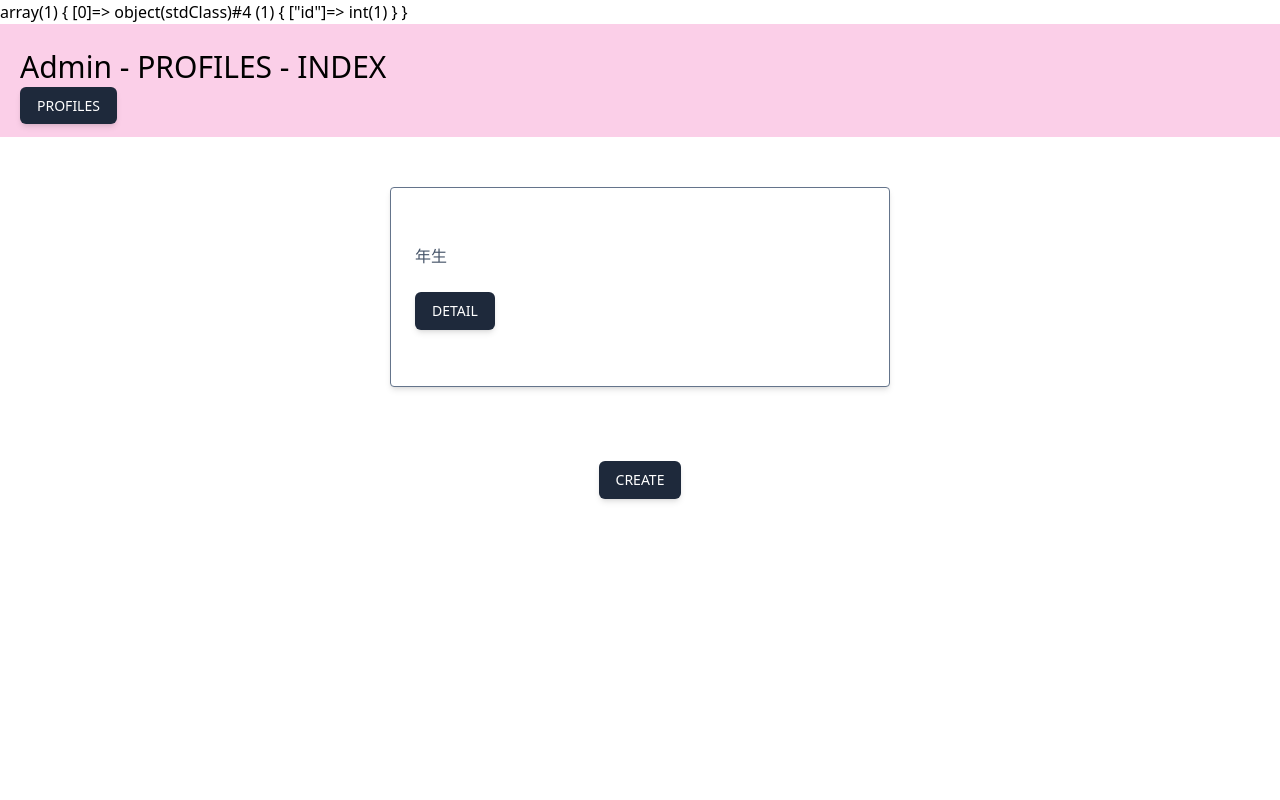
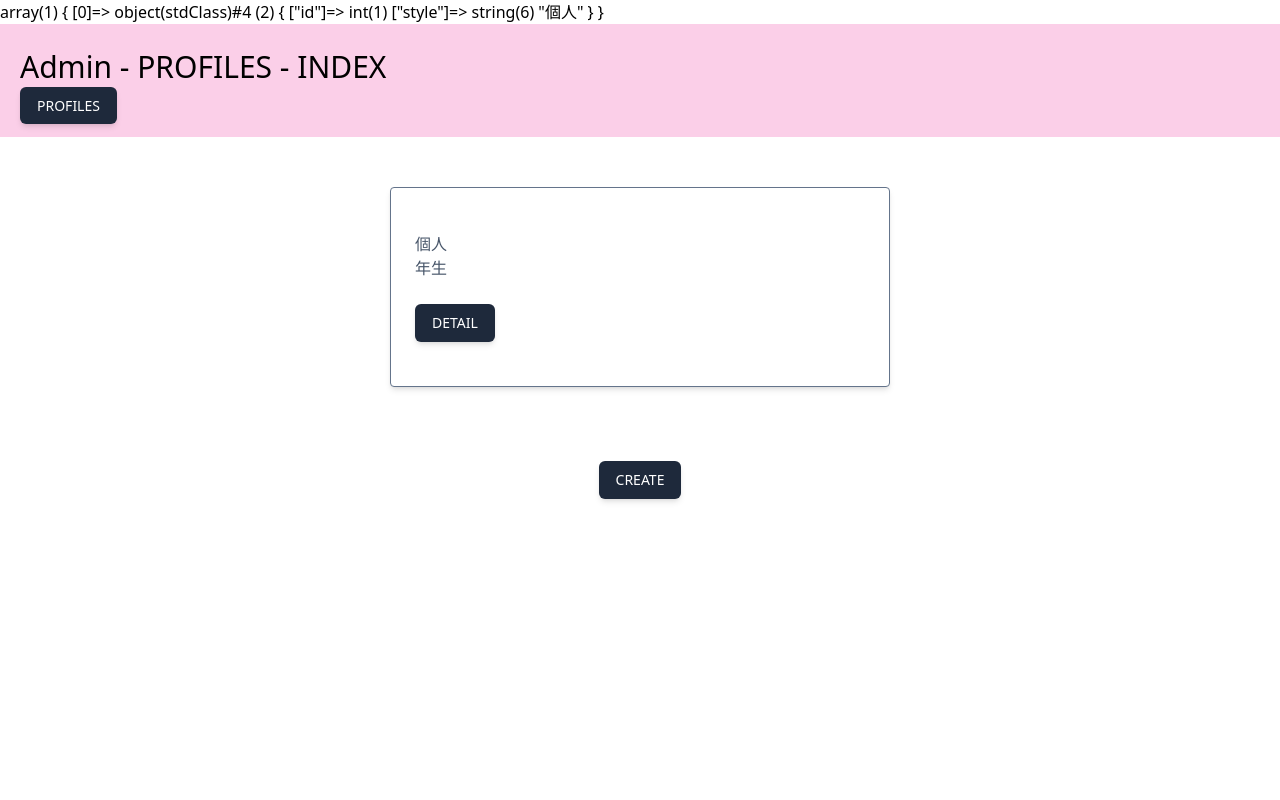
Before and after one commit to UTakuto/app1, a PHP site: page /admin/products/index.php in a window 1280 px wide. Run offline with PHP 8.4, Linux system fonts and the light colour scheme; tables that the repository leaves empty or names only in its code hold one stand-in row (values such as "Sample post"); data that the repository does not hold is empty; a stand-in replaces the project's code that opens the database connection; some libraries are stand-ins or nearby versions.

Commit message:
style 内容設定

```diff
--- a/admin/products/index.php
+++ b/admin/products/index.php
@@ -14,7 +14,14 @@ try{
     $stmt -> execute();
 
     $products = [];
-    while( $row = $stmt -> fetchObject() ){
+    while( $row = $stmt -> fetchObject()){
+
+        //制作スタイル
+        if($row -> style === 1){
+            $row -> style = "個人";
+        }else{
+            $row -> style = "個人";
+        }
         $products[] = $row;
     }
 
@@ -46,7 +53,7 @@ catch(Exception $error){
                 <div class="px-6 py-4">
                     <div class="text-[20px] font-bold"><?= $product -> title ?></div>
                     <figure class="text-slate-600 leading-normal font-light">
-                       <img src="<?= $product -> thumbnail ?>">
+                        <img src="<?= $product -> thumbnail ?>">
                     </figure>
                     <p class="text-slate-600 leading-normal font-light">
                         <?= $product -> style ?>
```
